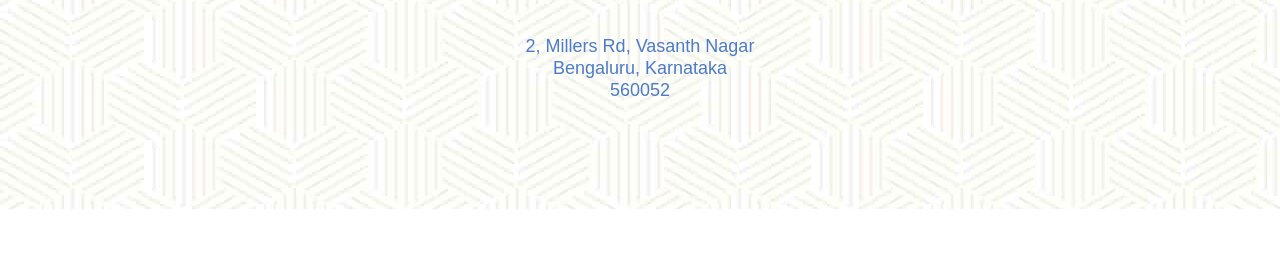
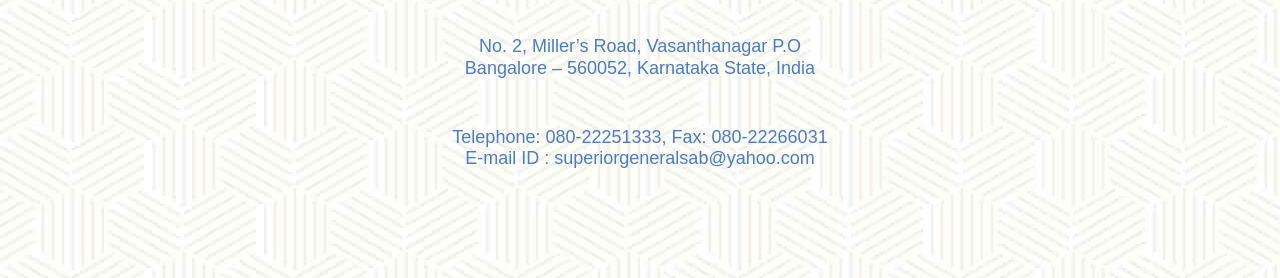
Before and after one commit to stannebangalore/stannebangaloreold, a plain HTML site: page index.html in a window 1280 px wide. Shown: the part 2667-2945 px from the top of the page. Before the commit the page ends 2876 px from the top, so only its background shows below. Drawn offline with Linux system fonts and the light colour scheme; a web font is replaced by a local one.

Commit message:
Index Change-1 19/9

```diff
--- a/index.html
+++ b/index.html
@@ -4,12 +4,11 @@
 <head>
     <meta charset="utf-8">
     <meta http-equiv="x-ua-compatible" content="ie=edge">
-    <title>Photomedia</title>
+    <title>SAB-Sisters of St.Anne Bangalore</title>
     <meta name="description" content="">
     <meta name="viewport" content="width=device-width, initial-scale=1">
 
     <!-- <link rel="manifest" href="site.webmanifest"> -->
-    <link rel="shortcut icon" type="image/x-icon" href="img/favicon.png">
     <!-- Place favicon.ico in the root directory -->
 
     <!-- CSS here -->
@@ -71,7 +70,7 @@
                                 <nav>
                                     <ul id="navigation">
                                         <li><a href="Other/admin.html">Administration</a></li>
-                                        <li><a href="#">Generalate</a></li>
+                                        <li><a href="Other/gen.html">Generalate</a></li>
                                         <li><a href="#event-section">News & Events</a></li>
                                         <li><a href="Other/founder.html">Our Founder</a></li>
                                     </ul>
@@ -436,7 +435,14 @@
                                 </a>
                             </div>
                             <p><br></p>
-                            <h4 style="font-family: 'Manjari', sans-serif;color: #4d7bc5">2, Millers Rd, Vasanth Nagar<br>Bengaluru, Karnataka <br>560052</h4>
+                            <h4 style="font-family: 'Manjari', sans-serif;color: #4d7bc5">No. 2, Miller’s Road, Vasanthanagar P.O
+                                    <br>Bangalore – 560052, Karnataka State, India</h4>
+                                    <p><br></p>
+
+                                    <h4 style="font-family: 'Manjari', sans-serif;color: #4d7bc5">Telephone: 080-22251333, Fax: 080-22266031
+
+
+                                            <br>E-mail ID : superiorgeneralsab@yahoo.com</h4>
                         </div>
                     </div>
                 </div>
```
